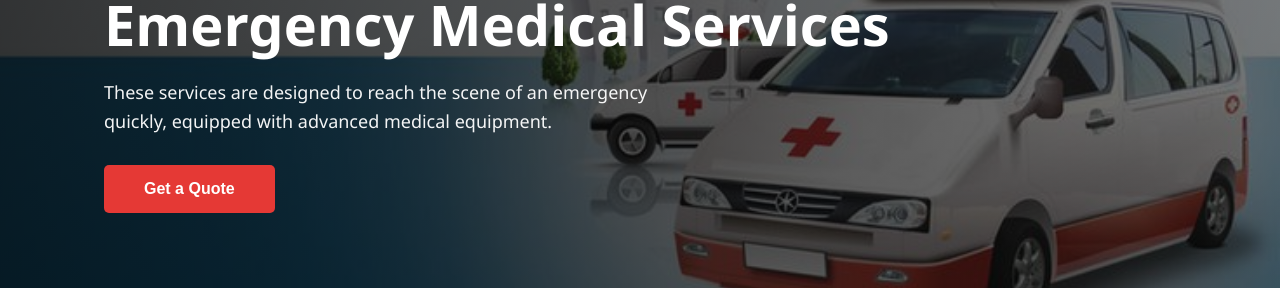
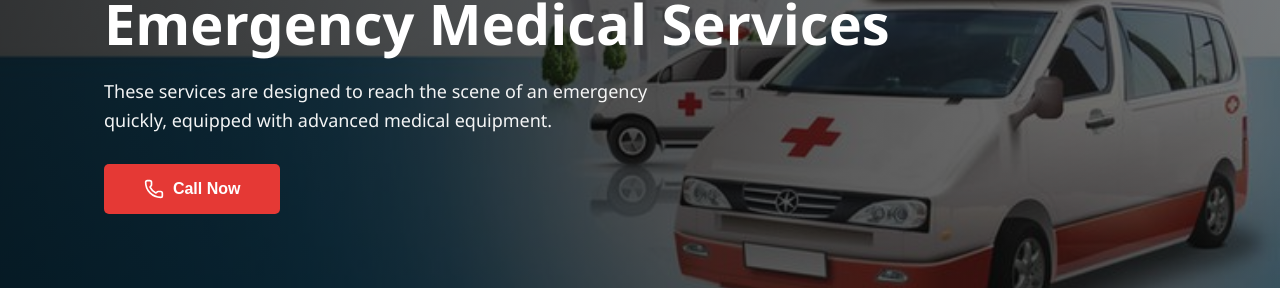
Before and after one commit to harshrajput177/Ambulance, a React (Vite) app in the folder AmbulanceService/: page / in a window 1280 px wide. Shown: the part 321-609 px from the top of the page. Built offline with nearby package versions, Linux system fonts and the light colour scheme.

Commit message:
update some file

```diff
--- a/AmbulanceService/src/Component/LandingCom1.jsx
+++ b/AmbulanceService/src/Component/LandingCom1.jsx
@@ -1,5 +1,7 @@
 import React from 'react';
 import '../Style/LandingCom1.css';
+import { Phone } from 'lucide-react';
+
 
 const AmcareLanding = () => {
   return (
@@ -13,7 +15,19 @@ const AmcareLanding = () => {
             These services are designed to reach the scene of an emergency quickly,
             equipped with advanced medical equipment.
           </p>
-          <button className="hero-cta">Get a Quote</button>
+      <div className="hero-actions">
+  <button
+
+    className="hero-cta call"
+    onClick={() => window.location.href = "tel:+919990453334"}
+  >
+   <Phone size={20} /> &nbsp;
+ Call Now
+  </button>
+
+
+</div>
+
         </div>
       </section>
 
--- a/AmbulanceService/src/Component/Navbar.jsx
+++ b/AmbulanceService/src/Component/Navbar.jsx
@@ -81,9 +81,17 @@ const Navbar = () => {
 </ul>
 
 
-          <div className="nav-actions">
-            <button className="quote-btn-nav">Get a Quote</button>
-          </div>
+     <div className="nav-actions">
+  <button
+    className="quote-btn-nav"
+    onClick={() => {
+      window.location.href = "/#contact";
+    }}
+  >
+    Get a Quote
+  </button>
+</div>
+
         </div>
       </nav>
     </>
--- a/AmbulanceService/src/Component/Services.jsx
+++ b/AmbulanceService/src/Component/Services.jsx
@@ -133,7 +133,14 @@ const AmbulanceServices = () => {
 
             </div>
 
-            <button className="get-quote-btn">Get a Quote</button>
+           <button
+    className="quote-btn-nav"
+    onClick={() => {
+      window.location.href = "/#contact";
+    }}
+  >
+    Get a Quote
+  </button>
           </div>
 
           {/* Right Content - Images */}
--- a/AmbulanceService/src/Style/LandingCom1.css
+++ b/AmbulanceService/src/Style/LandingCom1.css
@@ -256,6 +256,9 @@ body {
 }
 
 .hero-cta {
+  display: flex;
+  align-items: center;
+  justify-content: space-evenly;
   background: #E53935;
   color: white;
   border: none;
```
